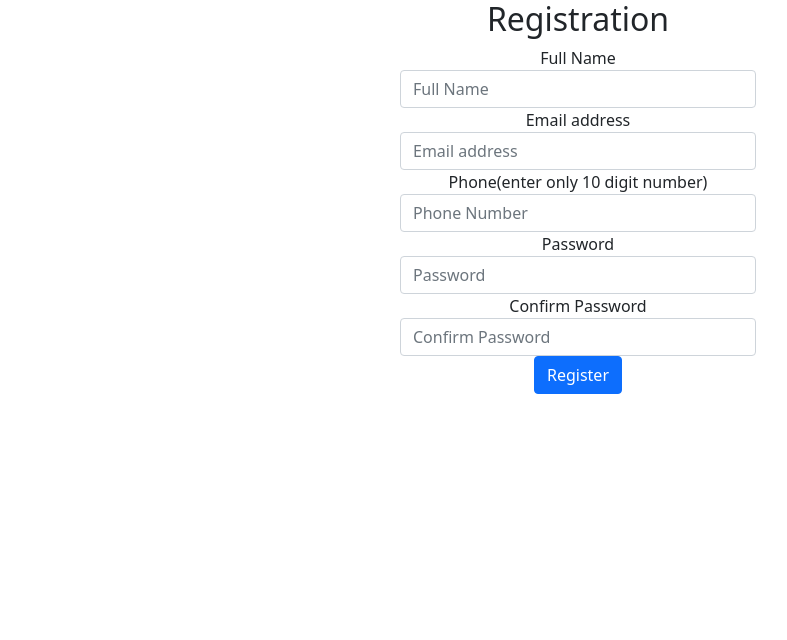
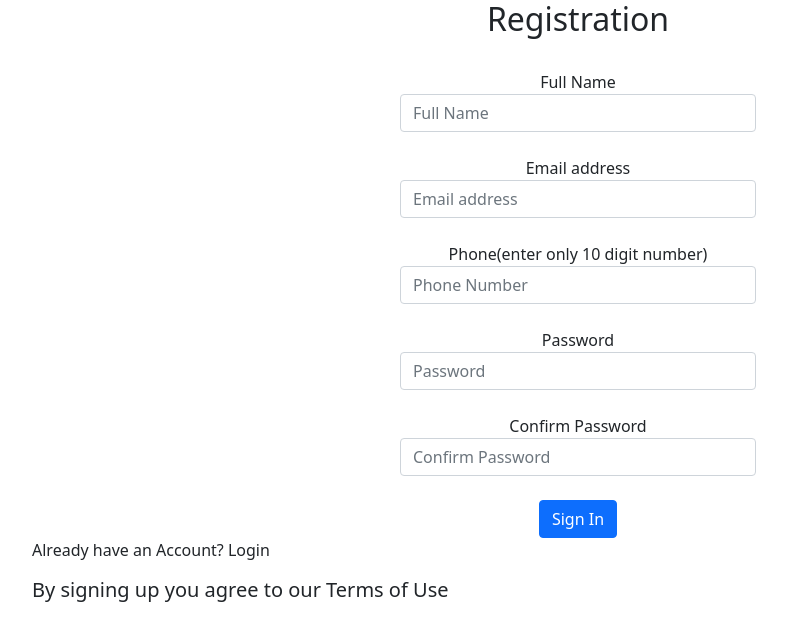
Before and after one commit to thilinianuradha/evisfarm-ui, a React (Create React App) app in the folder evisfarm/: page /Signup in a window 1280 px wide. Shown: the top 640 px of the page, without its empty margins (62-849 px from the left). Built offline with nearby package versions, Linux system fonts and the light colour scheme.

Commit message:
new changes

```diff
--- a/evisfarm/src/Pages/Signup.js
+++ b/evisfarm/src/Pages/Signup.js
@@ -86,24 +86,29 @@ render() {
           <div className="col-md-4 col-md-offset-4">
             <form className="registrationForm">
               <h2>Registration </h2>
+              <br/>
               <div className={validation.email.isInvalid && 'has-error'}>
               <label htmlFor="full_name">Full Name</label>
-              <input type="string" className="form-control" name="full_name" placeholder="Full Name" onChange={this.handleInputChange} /> <span className="help-block">{validation.full_name.message}</span> </div>
+              <input type="string" className="form-control" name="full_name" placeholder="Full Name" onChange={this.handleInputChange} /> <span className="help-block">{validation.full_name.message}</span> </div><br/>
               <div className={validation.email.isInvalid && 'has-error'}>
               <label htmlFor="email">Email address</label>
-              <input type="email" className="form-control" name="email" placeholder="Email address" onChange={this.handleInputChange} /> <span className="help-block">{validation.email.message}</span> </div>
+              <input type="email" className="form-control" name="email" placeholder="Email address" onChange={this.handleInputChange} /> <span className="help-block">{validation.email.message}</span> </div><br/>
               <div className={validation.phone.isInvalid && 'has-error'}>
               <label htmlFor="phone">Phone(enter only 10 digit number)</label>
-              <input type="phone" className="form-control" name="phone" placeholder="Phone Number" onChange={this.handleInputChange} /> <span className="help-block">{validation.phone.message}</span> </div>
+              <input type="phone" className="form-control" name="phone" placeholder="Phone Number" onChange={this.handleInputChange} /> <span className="help-block">{validation.phone.message}</span> </div><br/>
               <div className={validation.password.isInvalid && 'has-error'}>
               <label htmlFor="password">Password</label>
-              <input type="password" className="form-control" placeholder="Password" name="password" onChange={this.handleInputChange} /> <span className="help-block">{validation.password.message}</span> </div>
+              <input type="password" className="form-control" placeholder="Password" name="password" onChange={this.handleInputChange} /> <span className="help-block">{validation.password.message}</span> </div><br/>
               <div className={validation.password_confirmation.isInvalid && 'has-error'}>
               <label htmlFor="password_confirmation">Confirm Password</label>
-              <input type="password" className="form-control" placeholder="Confirm Password" name="password_confirmation" onChange={this.handleInputChange} /> <span className="help-block">{validation.password_confirmation.message}</span> </div>
-              <button onClick={this.handleFormSubmit} className="btn btn-primary"> Register </button>
+              <input type="password" className="form-control" placeholder="Confirm Password" name="password_confirmation" onChange={this.handleInputChange} /> <span className="help-block">{validation.password_confirmation.message}</span> </div> <br/>
+              <button onClick={this.handleFormSubmit} className="btn btn-primary"> Sign In </button>
             </form>
-          </div>
+            </div>
+          <div className="row">
+          <p>Already have an Account?<span> Login </span></p>
+          <h5>By signing up you agree to our Terms of Use</h5>
+        </div>
         </div>
     </div>
 )
```
